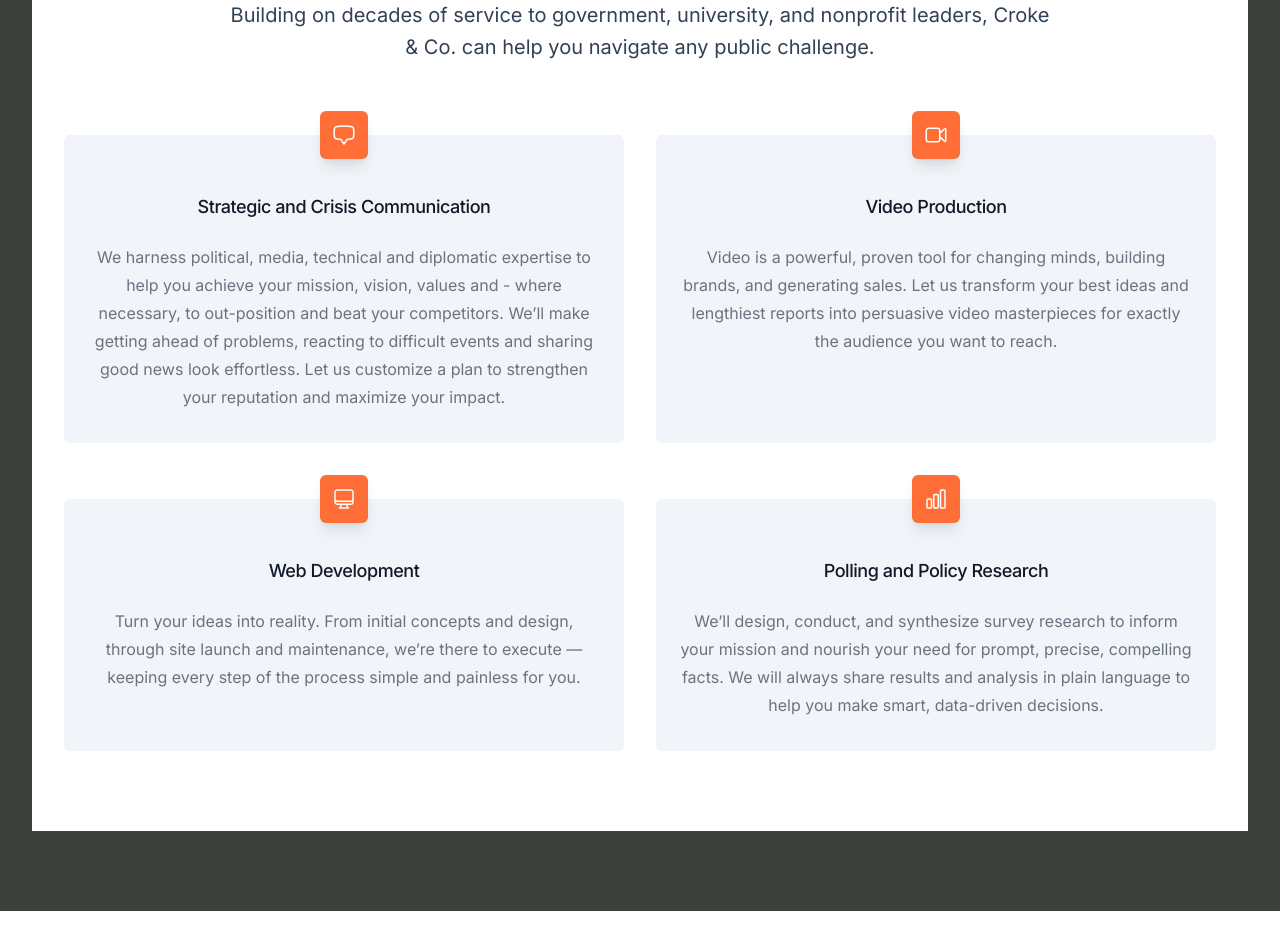
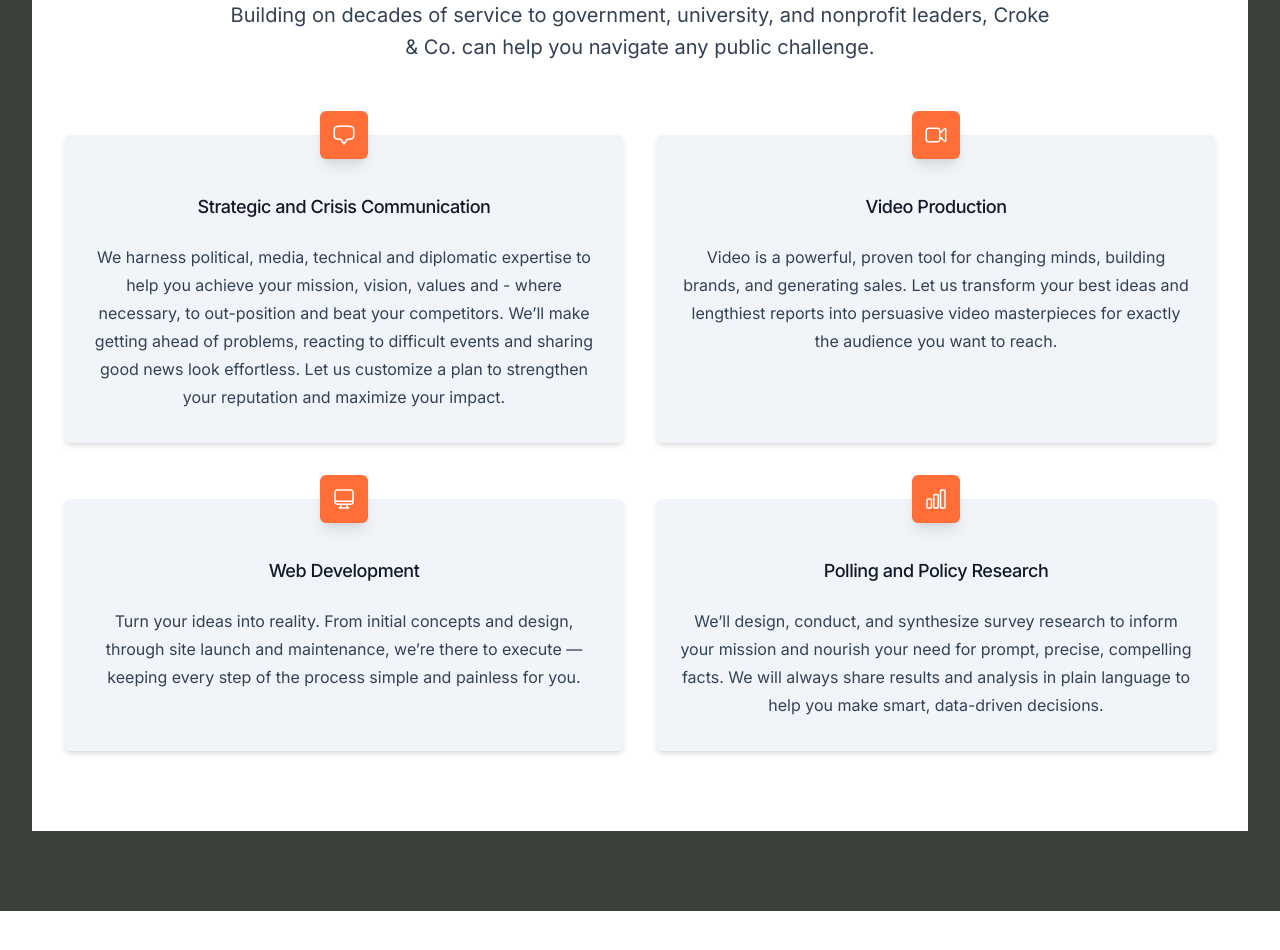
Before and after one commit to pc45/crokebrothers, a Next.js app: page / in a window 1280 px wide. Shown: the part 740-1690 px from the top of the page. Built offline with nearby package versions, Linux system fonts and the light colour scheme.

Commit message:
services bg update

```diff
--- a/src/components/Services.jsx
+++ b/src/components/Services.jsx
@@ -50,15 +50,15 @@ export default function Services() {
             <div className="grid grid-cols-1 gap-8 md:grid-cols-2">
               {features.map((feature) => (
                   <div key={feature.name} className="pt-6 flex flex-col">
-                    <div className="rounded-md bg-slate-100 px-6 pb-8 flex-1">
+                    <div className="rounded-md bg-slate-100 px-6 pb-8 flex-1 shadow-md">
                       <div className="-mt-6">
                         <div>
                           <span className="inline-flex items-center justify-center rounded-md bg-croke-300 p-3 shadow-lg">
                             <feature.icon className="h-6 w-6 text-white" aria-hidden="true" />
                           </span>
                         </div>
-                        <h3 className="mt-8 text-lg font-medium tracking-tight text-gray-900">{feature.name}</h3>
-                        <p className="mt-5 text-base text-gray-500">{feature.description}</p>
+                        <h3 className="mt-8 text-lg font-medium text-display tracking-tight text-gray-900">{feature.name}</h3>
+                        <p className="mt-5 text-base text-slate-700">{feature.description}</p>
                       </div>
                     </div>
                   </div>
```
